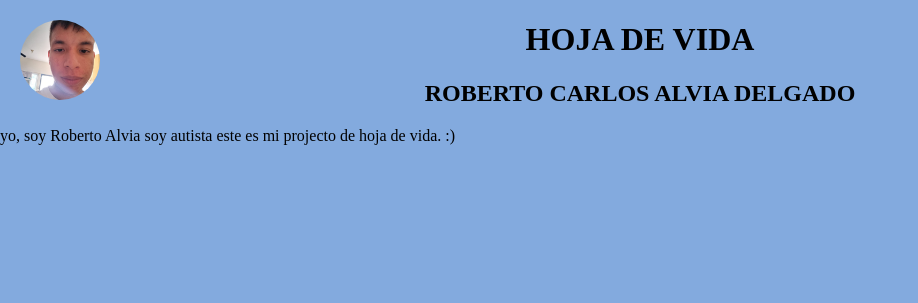
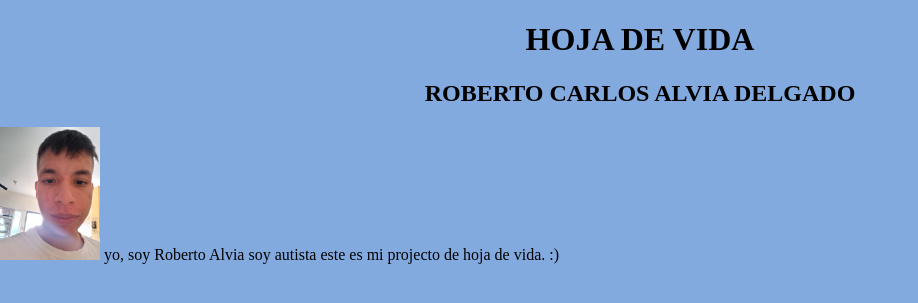
Before and after one commit to robertocarlosalv2006-ui/proyecto, a Django app: page / in a window 1280 px wide. Shown: the top 303 px of the page, without its empty margins (0-918 px from the left). Run offline with Django 5.2, Linux system fonts and the light colour scheme.

Commit message:
imagen commit

```diff
--- a/paginausuario/templates/signup.html
+++ b/paginausuario/templates/signup.html
@@ -11,7 +11,7 @@
 
     <h1 class="titulo_centrado"> HOJA DE VIDA </h1>
     <h2 class="titulo_centrado"> ROBERTO CARLOS ALVIA DELGADO </h2>
-    <img src="{% static 'paginausuario/foto_perfil.jpg' %}" alt="Perfil" class="Perfil-img">
+    <img src="{% static 'paginausuario/foto_perfil.jpg' %}" alt="Perfil" width="100">
 
     {{mytitle}}
 
```
